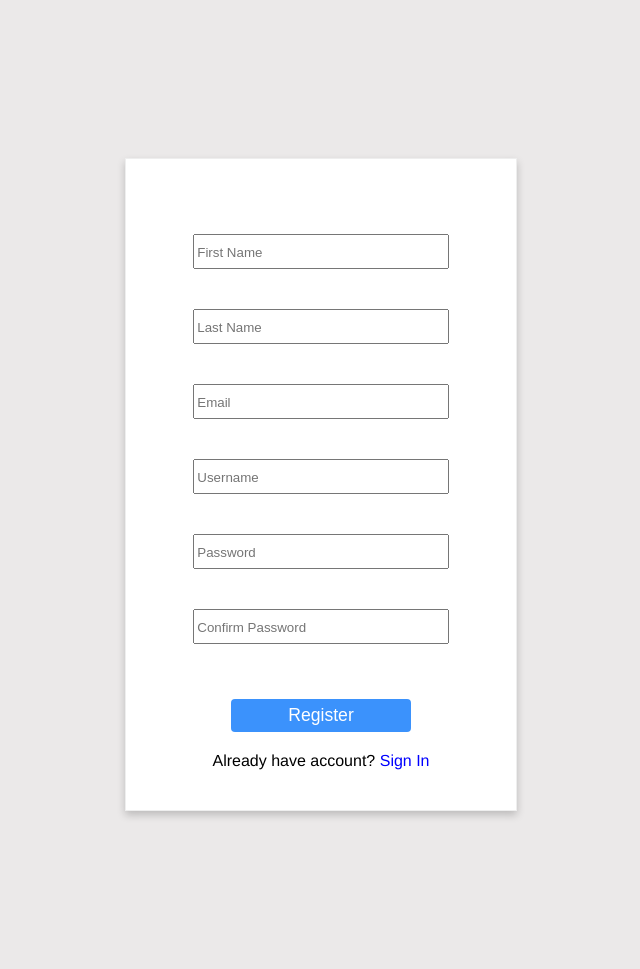
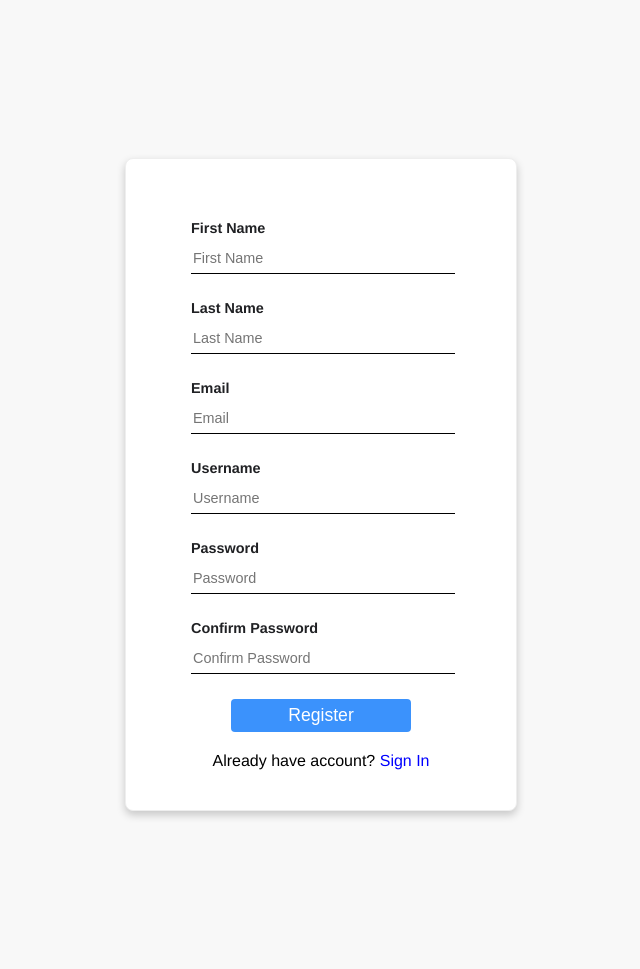
Before and after one commit to carpiotyler/TA-App-Copy, a Django app: page /signup/ in a window 1280 px wide. Shown: the whole page, without its empty margins (319-959 px from the left). Run offline with Django 3.2, Linux system fonts and the light colour scheme.

Commit message:
updated css and labels

```diff
--- a/static/css/login.css
+++ b/static/css/login.css
@@ -1,17 +1,34 @@
 body {
-    background: #ebe9e9;
+    background: #f8f8f8;
     font-family: Helvetica, sans-serif;
     align-content: center;
 }
+input:focus,
+select:focus,
+textarea:focus,
+button:focus {
+    outline: none;
+}
 
+.form-control{
+    width: 100%;
+}
+.input-label{
+    font-size: .9em;
+    font-weight: bold;
+    color: #202124;
+}
 .input-group{
-    padding: 15px;
+    padding: 0px 50px;
+    text-align: left;
 }
 .input-group input{
     padding-bottom:0px;
-    margin-bottom: 40px;
-    width: 75%;
+    margin-top: 5px;
+    margin-bottom: 25px;
     height: 30px;
+
+
 }
 
 .button{
@@ -29,8 +46,10 @@ body {
 
 .login {
     background: #ffffff;
+    color: #202124;
     width: 360px;
     margin: 150px auto;
+    border-radius: 8px;
     border: 1px solid #eee;
     box-shadow: 0 4px 8px 0 rgba(0,0,0,0.2);
     padding: 60px 15px 40px 15px;
@@ -41,8 +60,26 @@ body {
     background: #ffffff;
     width: 360px;
     margin: 150px auto;
+    border-radius: 8px;
     border: 1px solid #eee;
     box-shadow: 0 4px 8px 0 rgba(0,0,0,0.2);
     padding: 60px 15px 40px 15px;
     text-align: center;
 }
+.signup .input-group input{
+    border: none;
+    border-bottom-style: solid;
+    border-width: 0.5px;
+    font-size: .9em;
+}
+.login .input-group input{
+    border: none;
+    box-sizing: border-box;
+    border-bottom-style: solid;
+    border-width: 0.5px;
+    border: 1px solid #cccccc;
+    border-radius: 4px;
+    font-size: 1em;
+    padding: 20px 15px;
+
+}
--- a/templates/registration/login.html
+++ b/templates/registration/login.html
@@ -6,11 +6,11 @@
 
         {% csrf_token %}
         <div class="input-group">
+            <label class="input-label">Username</label>
             <input class="form-control" id="username" maxlength="30" name="username" placeholder="Username" type="text" />
+            <label class="input-label">Password</label>
             <input class="form-control" id="password" maxlength="30" name="password" placeholder="Password" type="password" />
         </div>
-
-
 
         <input type="submit" class="button" value="Sign In"/>
 
--- a/templates/registration/signup.html
+++ b/templates/registration/signup.html
@@ -6,11 +6,17 @@
         {% csrf_token %}
 
         <div class="input-group">
+            <label class="input-label">First Name</label>
             <input class="form-control" id="username" maxlength="30" name="first_name" placeholder="First Name" type="text" />
+            <label class="input-label">Last Name</label>
             <input class="form-control" id="username" maxlength="30" name="last_name" placeholder="Last Name" type="text" />
+            <label class="input-label">Email</label>
             <input class="form-control" id="username" maxlength="30" name="email" placeholder="Email" type="text" />
+            <label class="input-label">Username</label>
             <input class="form-control" id="username" maxlength="30" name="username" placeholder="Username" type="text" />
+            <label class="input-label">Password</label>
             <input class="form-control" id="password" maxlength="30" name="password1" placeholder="Password" type="password" />
+            <label class="input-label">Confirm Password</label>
             <input class="form-control" id="password" maxlength="30" name="password2" placeholder="Confirm Password" type="password" />
         </div>
 
```
